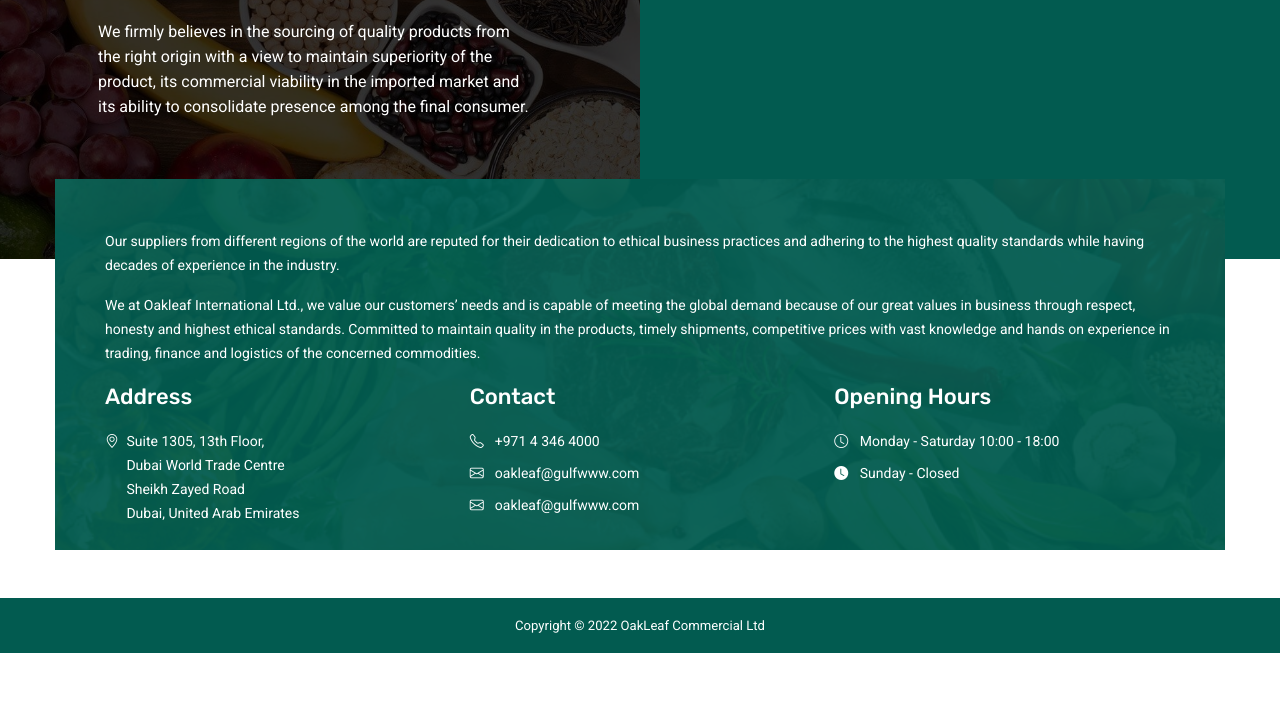
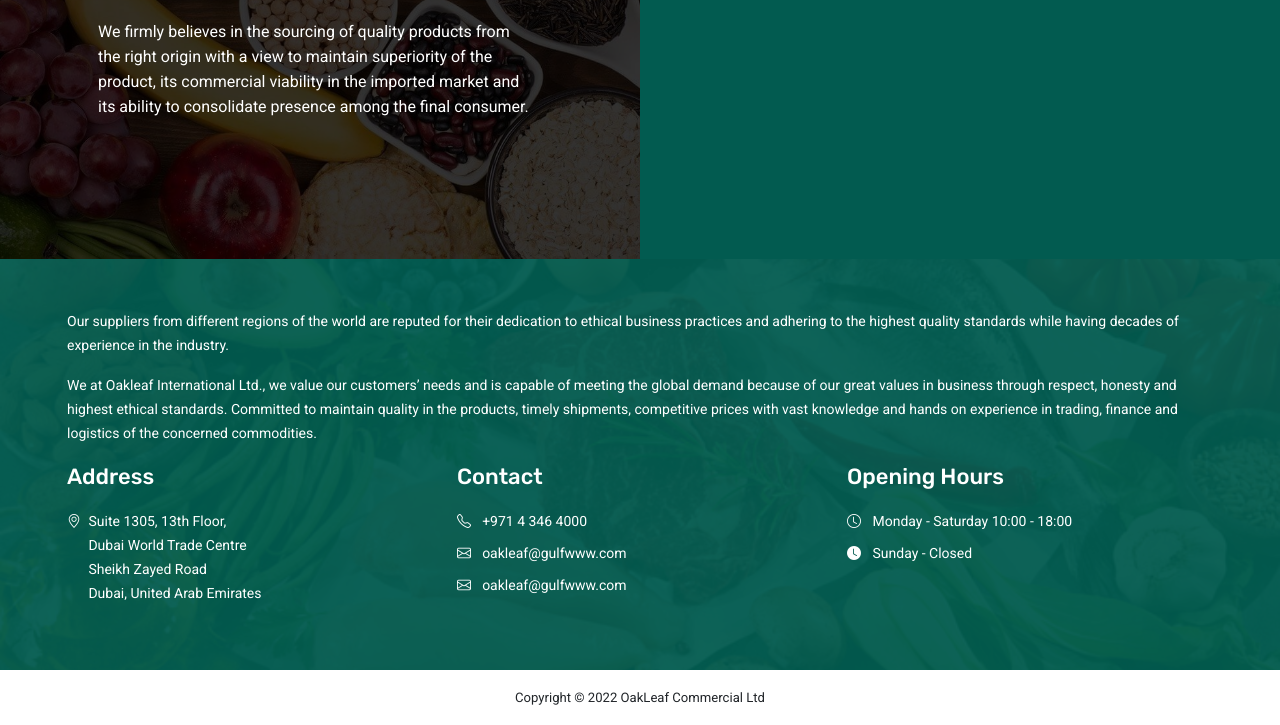
Before and after one commit to gulfwww/oakLeaf, a website: page dist/index.html in a window 1280 px wide. Shown: the part 1812-2537 px from the top of the page. Before the commit the page ends 2465 px from the top, so only its background shows below. Drawn offline with nearby package versions, Linux system fonts and the light colour scheme.

Commit message:
Update the contact

```diff
--- a/dist/css/style.css
+++ b/dist/css/style.css
@@ -251,49 +251,6 @@
   margin-bottom: 20px;
 }
 
-.contact {
-  margin-top: -80px;
-  z-index: 3;
-}
-
-.contact a:hover {
-  color: #eee;
-}
-
-.contact__panel {
-  background-image: url(../img/bg-food.jpg);
-  background-size: cover;
-  background-position: center center;
-  padding: 50px 50px 10px;
-  position: relative;
-  z-index: 1;
-}
-
-.contact__panel:before {
-  content: "";
-  position: absolute;
-  top: 0;
-  right: 0;
-  bottom: 0;
-  left: 0;
-  width: 100%;
-  height: 100%;
-  z-index: -1;
-  background-color: rgba(2, 91, 80, 0.95);
-}
-
-.contact__panel-title {
-  font-size: 22px;
-  line-height: 32px;
-  color: #fff;
-}
-
-.contact__panel p {
-  font-size: 14px;
-  line-height: 24px;
-  color: #fff;
-}
-
 .text__block-title {
   font-size: 24px;
   margin-bottom: 16px;
@@ -352,6 +309,45 @@
 .widget-categories ul li a:hover {
   background-color: #025b50;
   color: #ffffff;
+}
+
+/* Contact */
+.contact a:hover {
+  color: #eee;
+}
+
+.contact {
+  background-image: url(../img/bg-food.jpg);
+  background-size: cover;
+  background-position: center center;
+  padding: 50px 50px;
+  position: relative;
+  z-index: 1;
+}
+
+.contact:before {
+  content: "";
+  position: absolute;
+  top: 0;
+  right: 0;
+  bottom: 0;
+  left: 0;
+  width: 100%;
+  height: 100%;
+  z-index: -1;
+  background-color: rgba(2, 91, 80, 0.95);
+}
+
+.contact__panel-title {
+  font-size: 22px;
+  line-height: 32px;
+  color: #fff;
+}
+
+.contact__panel p {
+  font-size: 14px;
+  line-height: 24px;
+  color: #fff;
 }
 
 /* Media Query */
@@ -464,7 +460,8 @@
     padding-bottom: 110px;
   }
 
-  .contact__panel {
-    padding: 32px;
+  .contact {
+    padding-left: 16px;
+    padding-right: 16px;
   }
 }
--- a/dist/index.html
+++ b/dist/index.html
@@ -350,7 +350,7 @@
     </section>
 
     <!-- Contact -->
-    <section id="contact" class="contact pb-5">
+    <section id="contact" class="contact bg-theme">
       <div class="container contact__panel">
         <p class="heading__desc text-white mt-0">
           Our suppliers from different regions of the world are reputed for
@@ -421,7 +421,7 @@
       </div>
     </section>
 
-    <footer class="text-center text-white bg-theme py-2 py-md-3">
+    <footer class="text-center text-dark py-2 py-md-3">
       <small
         >Copyright © 2022 <span class="theme-clr">OakLeaf</span> Commercial
         Ltd</small
```
